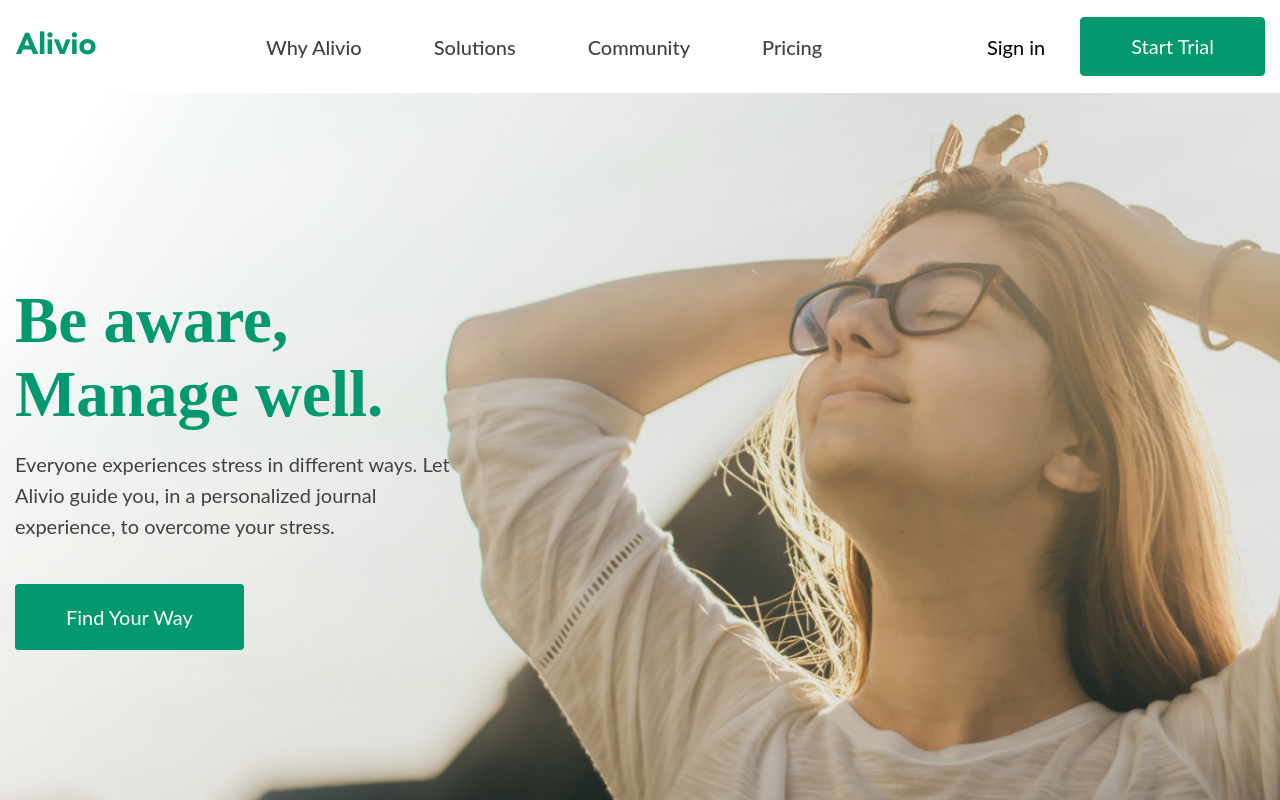
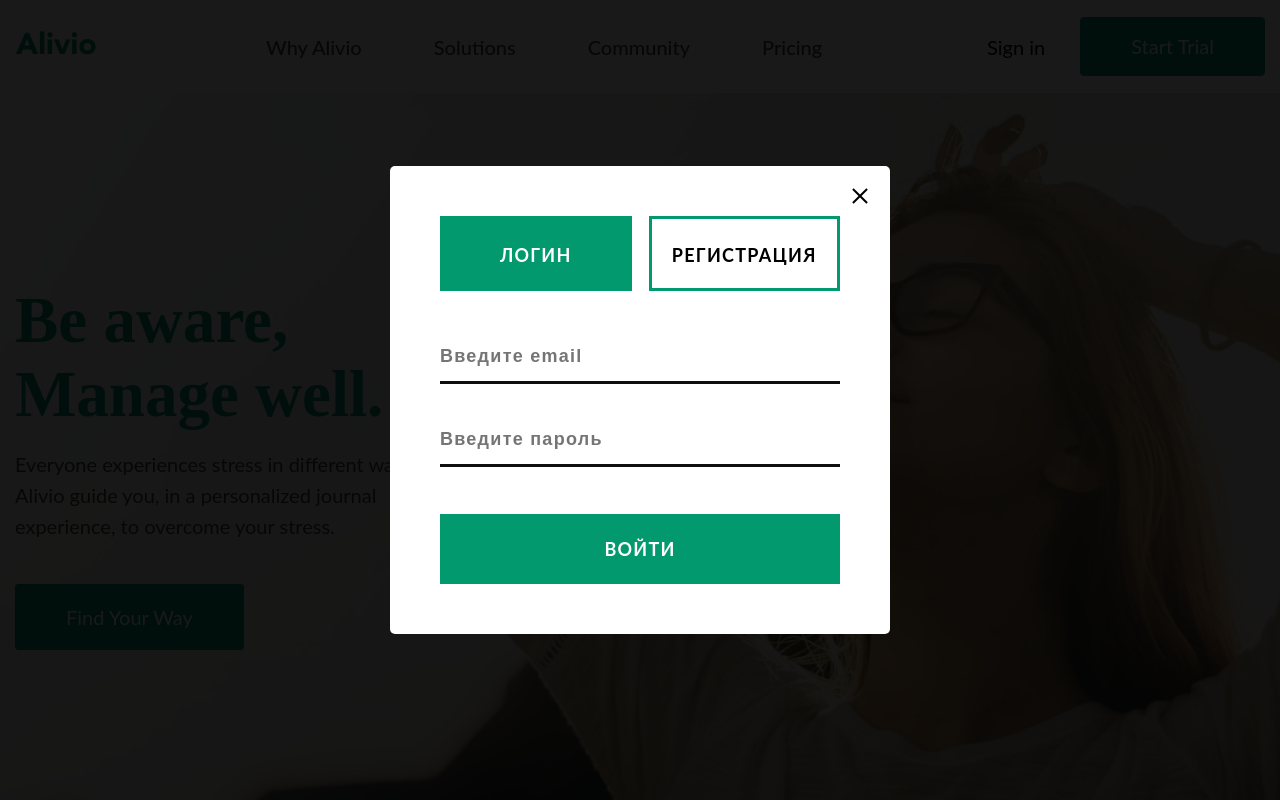
Before and after one commit to ValeraNazarchuk/Alivio-landing, a website: page src/index.html in a window 1280 px wide. Both pictures are taken after a click on the button "Sign in". Shown: the top 800 px of the page. Drawn offline with nearby package versions, Linux system fonts and the light colour scheme; files that its build step writes are made by us from their sources; files whose address does not match are found by name; a web font is replaced by a local one.

Commit message:
popup done

```diff
--- a/src/index.html
+++ b/src/index.html
@@ -35,7 +35,7 @@
               </ul>
             </nav>
             <div class="header__buttons">
-              <button class="header__buttons-sign" type="button">
+              <button id="sign" class="header__buttons-sign" type="button">
                 Sign in
               </button>
               <a class="header__buttons-start" href="#">Start Trial</a>
@@ -44,6 +44,38 @@
         </div>
       </div>
     </header>
+
+  <div class="popup">
+      <div class="popup__content">
+          <div class="popup__body">
+              <button class="popup__close" type="button" ></button>
+              <div class="popup__box">
+                <div class="popup__box-buttons">
+                  <button class="popup__box-btn button-active" data-login="login" type="button">ЛОГИН</button>
+                  <button class="popup__box-btn" data-registration="registration" type="button">РЕГИСТРАЦИЯ</button>
+                </div>
+                <form class="form-login">
+                  <div class="form__box-input">
+                    <input class="form__input" type="email" placeholder="Введите email">
+                    <input class="form__input" type="password" placeholder="Введите пароль">
+                  </div>
+                  <button class="form__btn" type="submit" href="#">ВОЙТИ</button>
+                </form>
+                <form class="form-registration">
+                  <div class="form__box-input">
+                    <input class="form__input" type="text" placeholder="Введите имя">
+                    <input class="form__input" type="text" placeholder="Ваш Город">
+                    <input class="form__input" type="tel" placeholder="Введите телефон">
+                    <input class="form__input" type="email" placeholder="Введите email">
+                    <input class="form__input" type="text" placeholder="Введите пароль">
+                    <input class="form__input" type="tel" placeholder="Подтвердите  пароль">
+                  </div>
+                  <button class="form__btn" type="submit" href="#">ЗАРЕГИСТРИРОВАТЬСЯ</button>
+                </form>
+              </div>
+          </div>
+      </div>
+  </div>
 
     <main>
       <section class="top">
--- a/src/scripts/main.js
+++ b/src/scripts/main.js
@@ -0,0 +1,52 @@
+const popupTrigger = document.querySelector('#sign')
+const popup = document.querySelector('.popup')
+const popupClose = document.querySelector('.popup__close')
+
+popupTrigger.addEventListener('click', (e) => {
+  popup.classList.add('show')
+  document.body.style.cssText = `overflow: hidden;`
+})
+
+popupClose.addEventListener('click', (e) => {
+  popup.classList.remove('show')
+  document.body.style.cssText = ''
+})
+
+// close on click on overlay
+
+popup.addEventListener('click', (e) => {
+  if (e.target === popup) {
+    popup.classList.remove('show')
+    document.body.style.cssText = ''
+  }
+})
+
+// close on press of escape button
+
+document.addEventListener('keydown', (e) => {
+  if (e.code === 'Escape' && popup.classList.contains('show')) {
+    popup.classList.remove('show')
+    document.body.style.cssText = ''
+  }
+})
+
+//--------------
+const popupBtn = document.querySelectorAll('.popup__box-btn')
+const formLogin = document.querySelector('.form-login')
+const formRegistration = document.querySelector('.form-registration')
+
+popupBtn[0].addEventListener('click', () => {
+  popupBtn[0].classList.add('button-active')
+  popupBtn[1].classList.remove('button-active')
+  formRegistration.style.display = 'none'
+  formLogin.style.display = 'flex'
+})
+
+popupBtn[1].addEventListener('click', () => {
+  popupBtn[0].classList.remove('button-active')
+  popupBtn[1].classList.add('button-active')
+  formLogin.style.display = 'none'
+  formRegistration.style.display = 'flex'
+})
+
+//-----------------
--- a/src/styles/blocks/_header.scss
+++ b/src/styles/blocks/_header.scss
@@ -65,3 +65,5 @@
     }
   }
 }
+
+//------------------
--- /dev/null
+++ b/src/styles/blocks/_popup.scss
@@ -0,0 +1,160 @@
+.popup {
+  position: fixed;
+  inset: 0;
+  z-index: 100;
+  width: 100%;
+  height: 100%;
+  padding: 30px 15px;
+  color: #000;
+  visibility: hidden;
+  transition: visibility 0.8s ease 0s;
+
+  &::before {
+    content: '';
+    position: fixed;
+    inset: 0;
+    width: 100%;
+    height: 100%;
+    background-color: rgba(0, 0, 0, 0.9);
+    opacity: 0;
+    transition: opacity 0.8s ease 0s;
+  }
+
+  &__content {
+    display: flex;
+    flex-direction: column;
+    align-items: center;
+    justify-content: center;
+    flex: 1 1 auto;
+    width: 100%;
+    min-height: 100%;
+  }
+
+  &__body {
+    width: 100%;
+    max-width: 500px;
+    padding: 50px;
+    background-color: #fff;
+    border-radius: 5px;
+    transform: scale(0);
+    transition: all 0.3s ease 0s;
+  }
+
+  &__close {
+    padding: 10px;
+    border-radius: 50px;
+    border: 1px solid #000;
+    position: absolute;
+    top: 20px;
+    right: 20px;
+    z-index: 30;
+    width: 20px;
+    height: 20px;
+    background-color: transparent;
+    border: none;
+    cursor: pointer;
+
+    &::after,
+    &::before {
+      content: '';
+      position: absolute;
+      right: 0;
+      width: 100%;
+      height: 0.125rem;
+      background-color: #000;
+      transition: all 0.3s ease 0s;
+    }
+
+    &::after {
+      bottom: calc(50% - 0.0625rem);
+      transform: rotate(45deg);
+    }
+
+    &::before {
+      top: calc(50% - 0.0625rem);
+      transform: rotate(-45deg);
+    }
+  }
+
+  &.show {
+    visibility: visible;
+    overflow: auto;
+
+    &::before {
+      opacity: 1;
+    }
+
+    .popup__body {
+      transform: scale(1);
+      transition: all 0.3s ease 0.2s;
+    }
+  }
+}
+
+.popup__box {
+  display: flex;
+  flex-direction: column;
+  &-buttons {
+    display: flex;
+    align-items: center;
+    gap: 17px;
+  }
+  &-btn {
+    font-weight: 700;
+    font-size: 18px;
+    line-height: 22px;
+    letter-spacing: 0.07em;
+    padding: 25px 0 22px;
+    width: 100%;
+    border: 3px solid $border-green;
+  }
+}
+
+.button-active {
+    background-color: $bg-btn-green;
+    color: #fff;
+}
+
+.form-login, .form-registration {
+    margin: 0 auto;
+    display: flex;
+    flex-direction: column;
+    align-items: center;
+    width: 100%;
+}
+
+.form-registration {
+  display: none;
+}
+
+.form__box-input {
+    display: flex;
+    flex-direction: column;
+    width: 100%;
+    margin-top: 40px;
+    gap: 30px;
+}
+
+.form__input {
+    width: 100%;
+    outline: 0;
+    border: none;
+    border-bottom: 3px solid #0f0f0f;
+    padding: 14px 10px 14px 0;
+    font-weight: 700;
+    font-size: 18px;
+    line-height: 22px;
+    letter-spacing: .07em;
+}
+
+.form__btn {
+    margin-top: 47px;
+    width: 100%;
+    padding: 24px 0;
+    font-weight: 700;
+    font-size: 18px;
+    line-height: 22px;
+    letter-spacing: .07em;
+    color: #fff;
+    background-color: $bg-btn-green;
+}
--- a/src/styles/style.scss
+++ b/src/styles/style.scss
@@ -7,6 +7,7 @@
 @import "extend";
 
 // Sections SCSS files imports
+@import "blocks/_popup";
 
 @import "blocks/_header";
 @import "blocks/_top";
```
Also changed, not shown: dist/css/style.css, dist/css/style.min.css, dist/index.html, dist/js/main.min.js, 3 other files.
